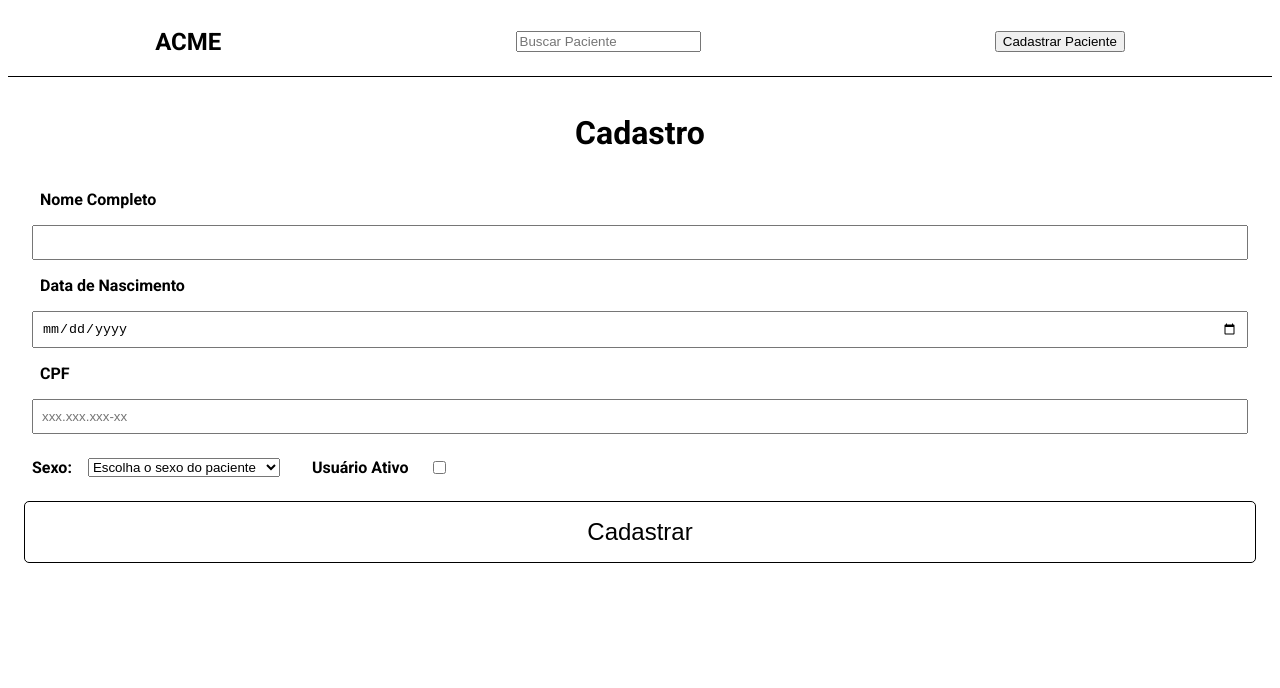
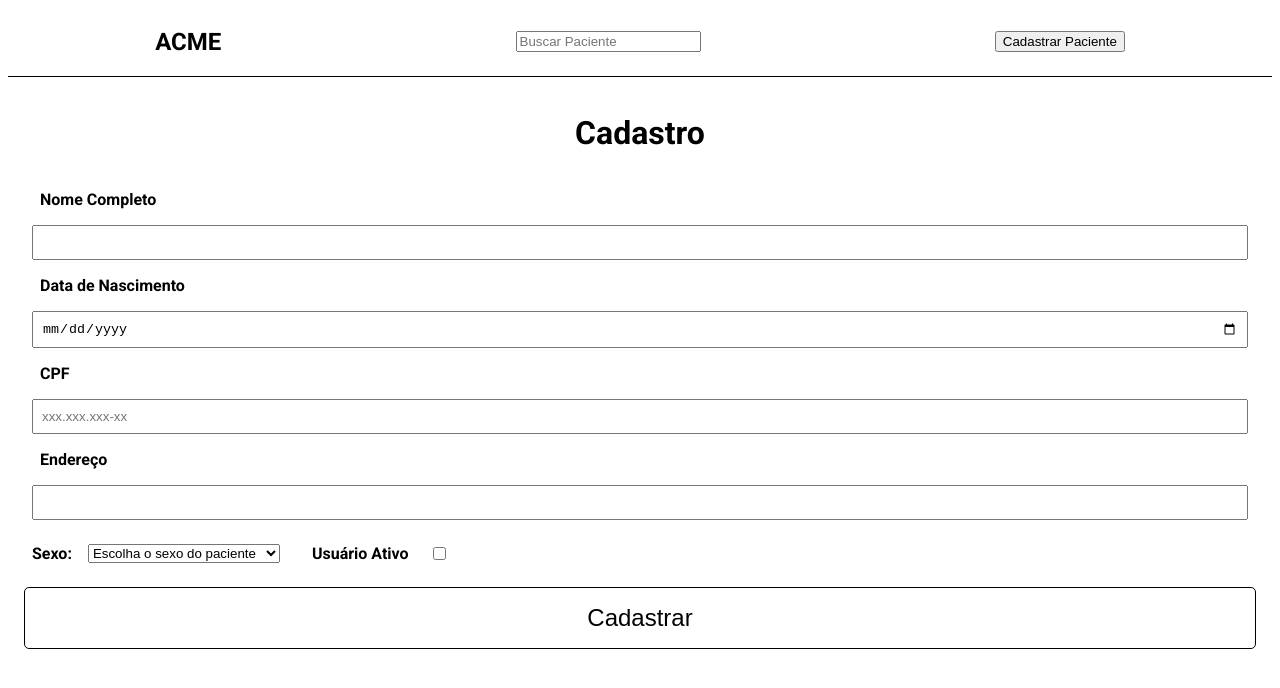
Before and after one commit to felipemimoura/interprocess, a React (Create React App) app: page /cadastro in a window 1280 px wide. Shown: the top 688 px of the page. Built offline with nearby package versions, Linux system fonts and the light colour scheme.

Commit message:
inputs ficaram como obrigatórios

```diff
--- a/src/components/Form/Index.js
+++ b/src/components/Form/Index.js
@@ -6,7 +6,7 @@ import { useHistory } from 'react-router-dom'
 import { goTo } from '../../Routes/Coordinator'
 import { UserContext } from '../../UserContext'
 import * as S from './Styles'
-import { CreatePatient } from '../../helpers/CreatePatient'
+
 
 const Form = ({ title, button, patient }) => {
   const { states, setters } = useContext(UserContext)
@@ -17,7 +17,8 @@ const Form = ({ title, button, patient }) => {
   const cpf = useForm("cpf")
   const userActive = useForm()
   const gender = useForm()
-  const { onChange } = useForm()
+  const address = useForm()
+
 
   const handleSubmit = (event) => {
     event.preventDefault()
@@ -30,6 +31,7 @@ const Form = ({ title, button, patient }) => {
       userActive: userActive.value
     }
 
+
     pacientes.push(addPatient)
     window.localStorage.setItem('patient', JSON.stringify(pacientes))
     setters.setPatient(pacientes)
@@ -38,13 +40,13 @@ const Form = ({ title, button, patient }) => {
   }
 
   if (patient) {
-    console.log(patient)
     return (
       <S.Form onSubmit={handleSubmit}>
         <h1>{title}</h1>
-        <Input label="Nome Completo" type="text" name="fullName" value={patient.name} onChange={onChange} />
-        <Input label="Data de Nascimento" type="date" name="birthdate" value={patient.birthDate} />
-        <Input label="CPF" type="text" name="cpf" placeholder="xxx.xxx.xxx-xx" value={patient.cpf} />
+        <Input label="Nome Completo" type="text" name="fullName" required value={patient.name}  />
+        <Input label="Data de Nascimento" type="date" name="birthdate" required value={patient.birthDate} />
+        <Input label="CPF" type="text" name="cpf" placeholder="xxx.xxx.xxx-xx" required value={patient.cpf} />
+        <Input label="Endereço" type="text" name="endereco" value={patient.cpf} />
         <S.Label>
           <span>Sexo: </span>
           <S.Select {...gender}>
@@ -56,7 +58,7 @@ const Form = ({ title, button, patient }) => {
               Feminino
             </option>
           </S.Select>
-          <Input label="Usuário Ativo" type="checkbox" />
+          <Input required label="Usuário Ativo" type="checkbox" />
         </S.Label>
 
         <Button>
@@ -68,9 +70,10 @@ const Form = ({ title, button, patient }) => {
     return (
       <S.Form onSubmit={handleSubmit}>
         <h1>{title}</h1>
-        <Input label="Nome Completo" type="text" name="fullName" {...name} />
-        <Input label="Data de Nascimento" type="date" name="birthdate"{...birthdate} />
-        <Input label="CPF" type="text" name="cpf" placeholder="xxx.xxx.xxx-xx" {...cpf} />
+        <Input label="Nome Completo" type="text" name="fullName" required {...name} />
+        <Input label="Data de Nascimento" type="date" name="birthdate" required {...birthdate} />
+        <Input label="CPF" type="text" name="cpf" placeholder="xxx.xxx.xxx-xx" required {...cpf} />
+        <Input label="Endereço" type="text" name="endereco"  {...address}  />
         <S.Label>
           <span>Sexo: </span>
           <S.Select {...gender}>
@@ -82,7 +85,7 @@ const Form = ({ title, button, patient }) => {
               Feminino
             </option>
           </S.Select>
-          <Input label="Usuário Ativo" type="checkbox" {...userActive} />
+          <Input required label="Usuário Ativo" type="checkbox" {...userActive} />
         </S.Label>
 
         <Button>
--- a/src/components/Home/Index.js
+++ b/src/components/Home/Index.js
@@ -9,7 +9,7 @@ const Home = () => {
   return (
     <S.ListContainer>
       {patient && patient.map((p) => {
-        return <PatientCard key={p.id} id={p.id} name={p.name} birthDate={p.birthDate} gender={p.gender} cpf={p.cpf} active={p.userActive} />
+        return <PatientCard key={p.id} id={p.id} name={p.name} birthDate={p.birthDate} gender={p.gender} cpf={p.cpf} address={p.address} active={p.userActive} />
       })}
     </S.ListContainer>
   )
--- a/src/components/Inputs/Index.js
+++ b/src/components/Inputs/Index.js
@@ -1,13 +1,13 @@
 import React from 'react'
 import * as S from './Styles'
 
-const Input = ({ label, type, name, placeholder, value, onChange, onBlur, checked }) => {
+const Input = ({ label, type, name, placeholder, value, onChange, onBlur, checked , required}) => {
   return (
     <>
       <S.Label htmlFor={name}>
         {label}
       </S.Label>
-      <S.Input type={type} id={name} name={name} placeholder={placeholder} value={value} onChange={onChange} onBlur={onBlur} checked={checked} />
+      <S.Input type={type} id={name} name={name} placeholder={placeholder} value={value} onChange={onChange} onBlur={onBlur} checked={checked} required={required} />
     </>
   )
 }
--- a/src/components/PatientCard/Index.js
+++ b/src/components/PatientCard/Index.js
@@ -3,7 +3,7 @@ import { useHistory } from 'react-router'
 import { goTo } from '../../Routes/Coordinator'
 import * as S from './Styles'
 
-const PatientCard = ({ id, name, birthDate, gender, cpf, active }) => {
+const PatientCard = ({ id, name, birthDate, gender, cpf, active, address }) => {
   const history = useHistory()
   const handleClick = (id) => {
     goTo(history, "/edit/", `${id}`)
@@ -15,6 +15,7 @@ const PatientCard = ({ id, name, birthDate, gender, cpf, active }) => {
       <p>Data de Nascimento: {birthDate}</p>
       <p>Sexo: {gender}</p>
       <p>CPF: {cpf}</p>
+      <p>Endereço: {address}</p>
       <p>Ativo: {active ? "Ativo" : "Inativo"}</p>
       <button onClick={() => handleClick(id)}>editar</button>
 
--- a/src/hooks/useForm.js
+++ b/src/hooks/useForm.js
@@ -11,8 +11,6 @@ const useForm = (type) => {
   const [value, setValue] = useState()
   const [error, setError] = useState(null)
 
-
-
   function validateCPF(value) {
     if (type === false) return true
     if (types[type] && !types[type].regex.test(value)) {
@@ -25,7 +23,6 @@ const useForm = (type) => {
   }
 
   function onChange(e) {
-    console.log(e.target.value)
     if (error) validateCPF(e.target.value)
     if (e.target.type === "checkbox") {
       setValue(e.target.checked)
```
Also changed, not shown: src/helpers/CreatePatient.js (deleted, +0 -17 lines).
